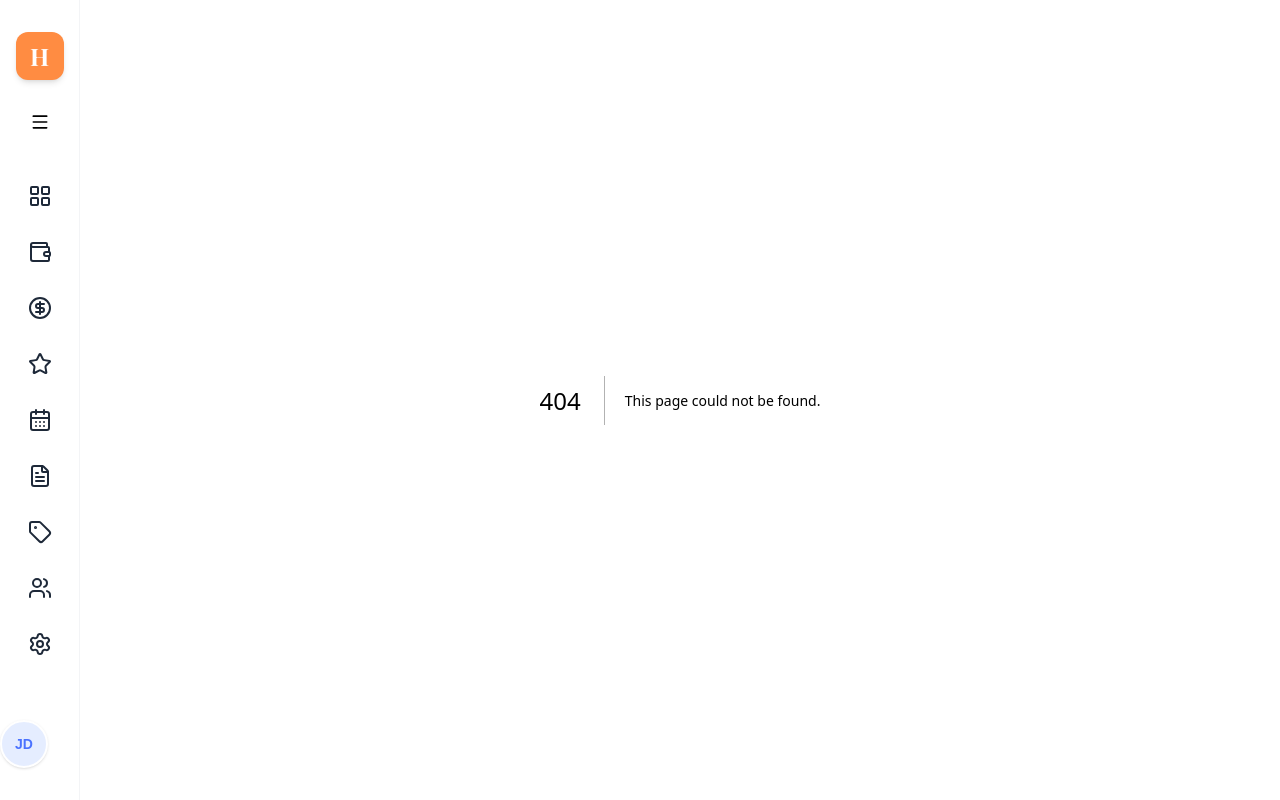
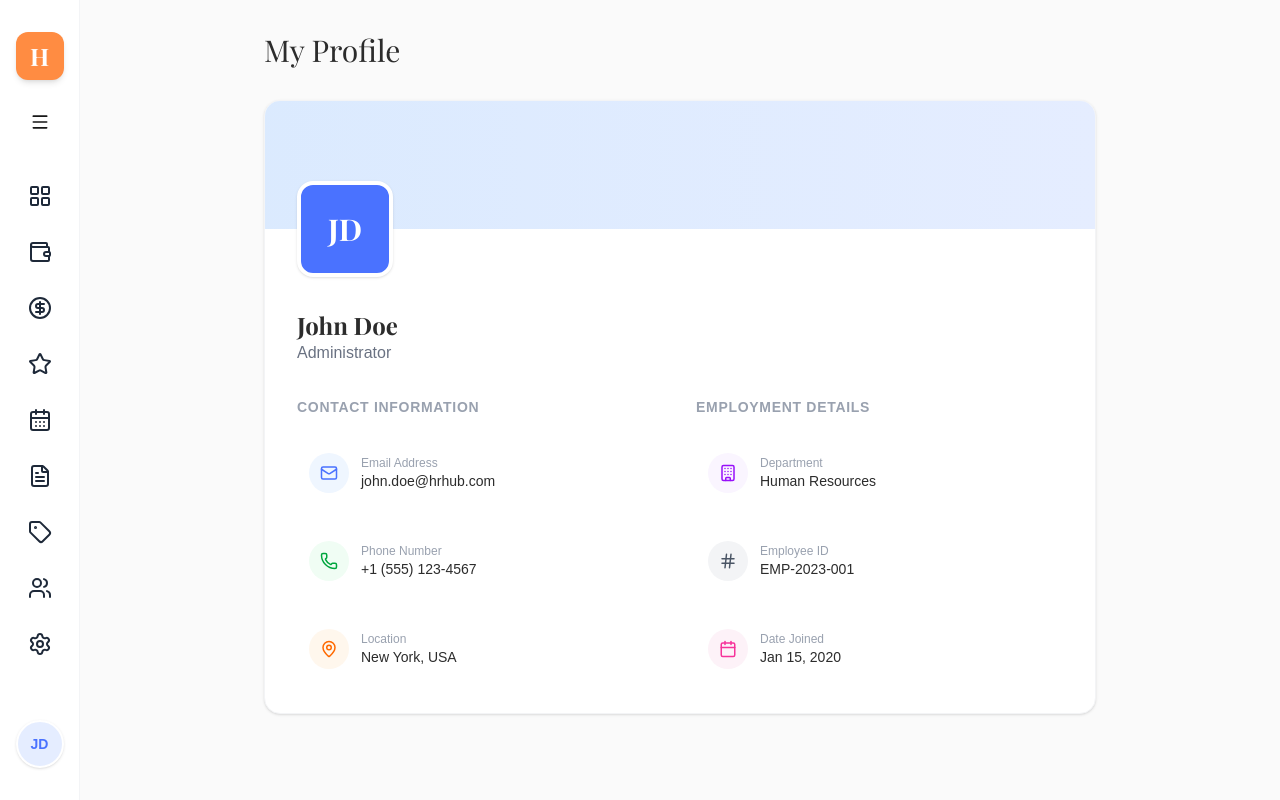
Before and after one commit to PrajjwalR/HRhub, a Next.js app: page /profile in a window 1280 px wide. Before the commit this address had no page. Built offline with nearby package versions, Linux system fonts and the light colour scheme; a web font is replaced by a local one.

Commit message:
Added the profile page

```diff
--- /dev/null
+++ b/src/app/profile/page.tsx
@@ -0,0 +1,115 @@
+"use client";
+
+import { Mail, Phone, MapPin, Building, Hash, Calendar } from "lucide-react";
+
+export default function ProfilePage() {
+  const user = {
+    name: "John Doe",
+    role: "Administrator",
+    email: "john.doe@hrhub.com",
+    phone: "+1 (555) 123-4567",
+    location: "New York, USA",
+    department: "Human Resources",
+    employeeId: "EMP-2023-001",
+    joinDate: "Jan 15, 2020",
+    avatarColor: "bg-[#4A72FF]",
+    avatarText: "JD"
+  };
+
+  return (
+    <div className="p-8 max-w-4xl mx-auto">
+      <h1 className="text-3xl font-serif text-[#2C2C2C] mb-8">My Profile</h1>
+
+      <div className="bg-white rounded-2xl border border-gray-100 overflow-hidden shadow-sm">
+        {/* Cover Photo */}
+        <div className="h-32 bg-gradient-to-r from-blue-100 to-[#E5EDFF]"></div>
+
+        <div className="px-8 pt-20 pb-8 relative">
+          {/* Avatar */}
+          <div className="absolute -top-12 left-8">
+            <div className={`w-24 h-24 rounded-2xl ${user.avatarColor} border-4 border-white flex items-center justify-center text-white text-3xl font-bold font-serif shadow-sm`}>
+              {user.avatarText}
+            </div>
+          </div>
+
+          {/* Header Info */}
+          <div className="mb-8">
+            <h2 className="text-2xl font-bold text-[#2C2C2C] font-serif">{user.name}</h2>
+            <p className="text-gray-500 font-medium">{user.role}</p>
+          </div>
+
+          {/* Details Grid */}
+          <div className="grid grid-cols-1 md:grid-cols-2 gap-x-8 gap-y-6">
+            <div className="space-y-6">
+              <h3 className="text-sm font-bold text-gray-400 uppercase tracking-wider">Contact Information</h3>
+
+              <div className="flex items-center gap-3 p-3 rounded-lg hover:bg-gray-50 transition-colors">
+                <div className="w-10 h-10 rounded-full bg-blue-50 flex items-center justify-center text-[#4A72FF]">
+                  <Mail size={18} />
+                </div>
+                <div>
+                  <p className="text-xs text-gray-400">Email Address</p>
+                  <p className="text-sm font-medium text-[#2C2C2C]">{user.email}</p>
+                </div>
+              </div>
+
+              <div className="flex items-center gap-3 p-3 rounded-lg hover:bg-gray-50 transition-colors">
+                <div className="w-10 h-10 rounded-full bg-green-50 flex items-center justify-center text-green-600">
+                  <Phone size={18} />
+                </div>
+                <div>
+                  <p className="text-xs text-gray-400">Phone Number</p>
+                  <p className="text-sm font-medium text-[#2C2C2C]">{user.phone}</p>
+                </div>
+              </div>
+
+              <div className="flex items-center gap-3 p-3 rounded-lg hover:bg-gray-50 transition-colors">
+                <div className="w-10 h-10 rounded-full bg-orange-50 flex items-center justify-center text-orange-500">
+                  <MapPin size={18} />
+                </div>
+                <div>
+                  <p className="text-xs text-gray-400">Location</p>
+                  <p className="text-sm font-medium text-[#2C2C2C]">{user.location}</p>
+                </div>
+              </div>
+            </div>
+
+            <div className="space-y-6">
+              <h3 className="text-sm font-bold text-gray-400 uppercase tracking-wider">Employment Details</h3>
+
+              <div className="flex items-center gap-3 p-3 rounded-lg hover:bg-gray-50 transition-colors">
+                <div className="w-10 h-10 rounded-full bg-purple-50 flex items-center justify-center text-purple-600">
+                  <Building size={18} />
+                </div>
+                <div>
+                  <p className="text-xs text-gray-400">Department</p>
+                  <p className="text-sm font-medium text-[#2C2C2C]">{user.department}</p>
+                </div>
+              </div>
+
+              <div className="flex items-center gap-3 p-3 rounded-lg hover:bg-gray-50 transition-colors">
+                <div className="w-10 h-10 rounded-full bg-gray-100 flex items-center justify-center text-gray-600">
+                  <Hash size={18} />
+                </div>
+                <div>
+                  <p className="text-xs text-gray-400">Employee ID</p>
+                  <p className="text-sm font-medium text-[#2C2C2C]">{user.employeeId}</p>
+                </div>
+              </div>
+
+              <div className="flex items-center gap-3 p-3 rounded-lg hover:bg-gray-50 transition-colors">
+                <div className="w-10 h-10 rounded-full bg-pink-50 flex items-center justify-center text-pink-500">
+                  <Calendar size={18} />
+                </div>
+                <div>
+                  <p className="text-xs text-gray-400">Date Joined</p>
+                  <p className="text-sm font-medium text-[#2C2C2C]">{user.joinDate}</p>
+                </div>
+              </div>
+            </div>
+          </div>
+        </div>
+      </div>
+    </div>
+  );
+}
--- a/src/components/Sidebar.tsx
+++ b/src/components/Sidebar.tsx
@@ -90,8 +90,8 @@ export default function Sidebar() {
       </div>
 
       {/* User Profile */}
-      <div className={`mt-10 ${isExpanded ? "w-full" : ""}`}>
-        <div className={`flex items-center gap-3 ${isExpanded ? "p-3 hover:bg-gray-50 rounded-xl cursor-pointer transition-colors" : ""}`}>
+      <div className={`mt-10 ${isExpanded ? "w-full" : "w-full flex justify-center"}`}>
+        <a href="/profile" className={`flex items-center gap-3 ${isExpanded ? "p-3 hover:bg-gray-50 rounded-xl cursor-pointer transition-colors" : ""}`}>
           <div className="w-12 h-12 rounded-full bg-[#E5EDFF] flex items-center justify-center text-[#4A72FF] font-semibold text-sm cursor-pointer border-2 border-white shadow-sm flex-shrink-0">
             JD
           </div>
@@ -101,7 +101,7 @@ export default function Sidebar() {
               <p className="text-gray-400 text-xs">Administrator</p>
             </div>
           )}
-        </div>
+        </a>
       </div>
     </aside>
   );
```
